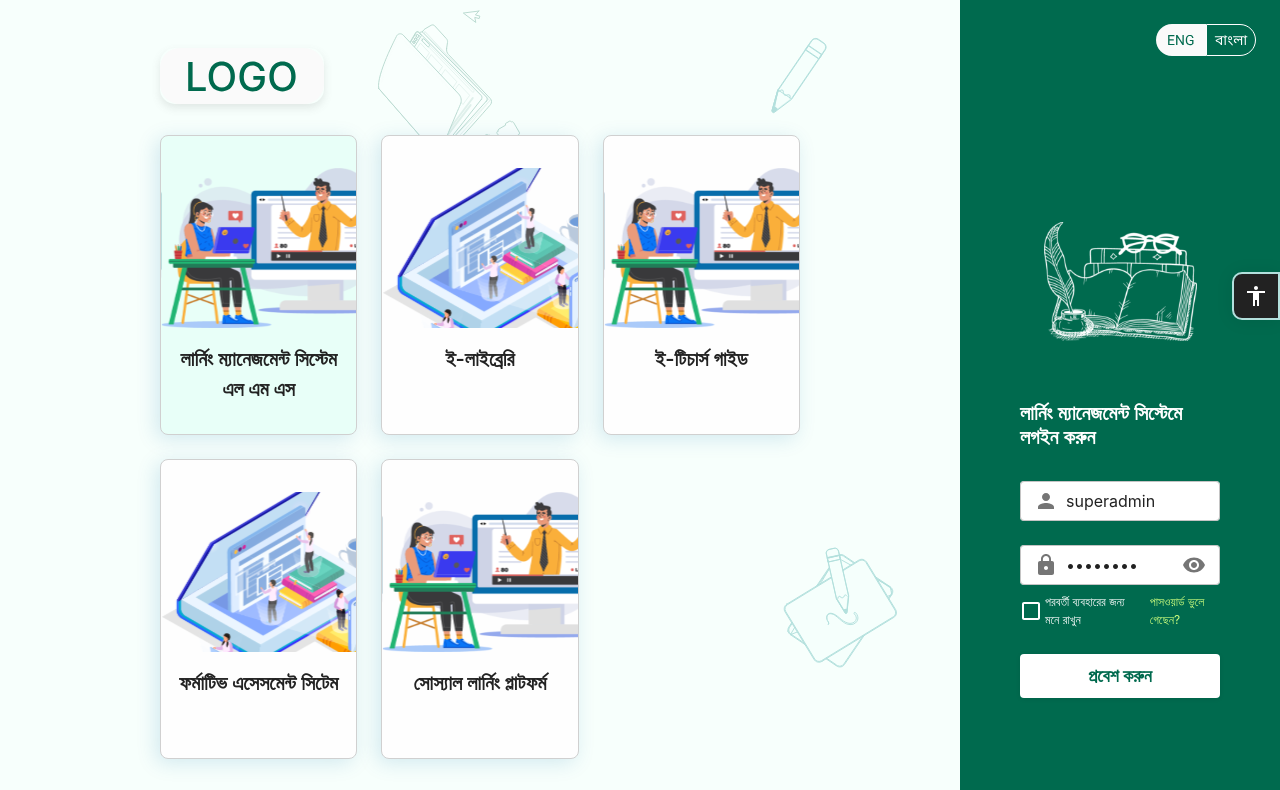
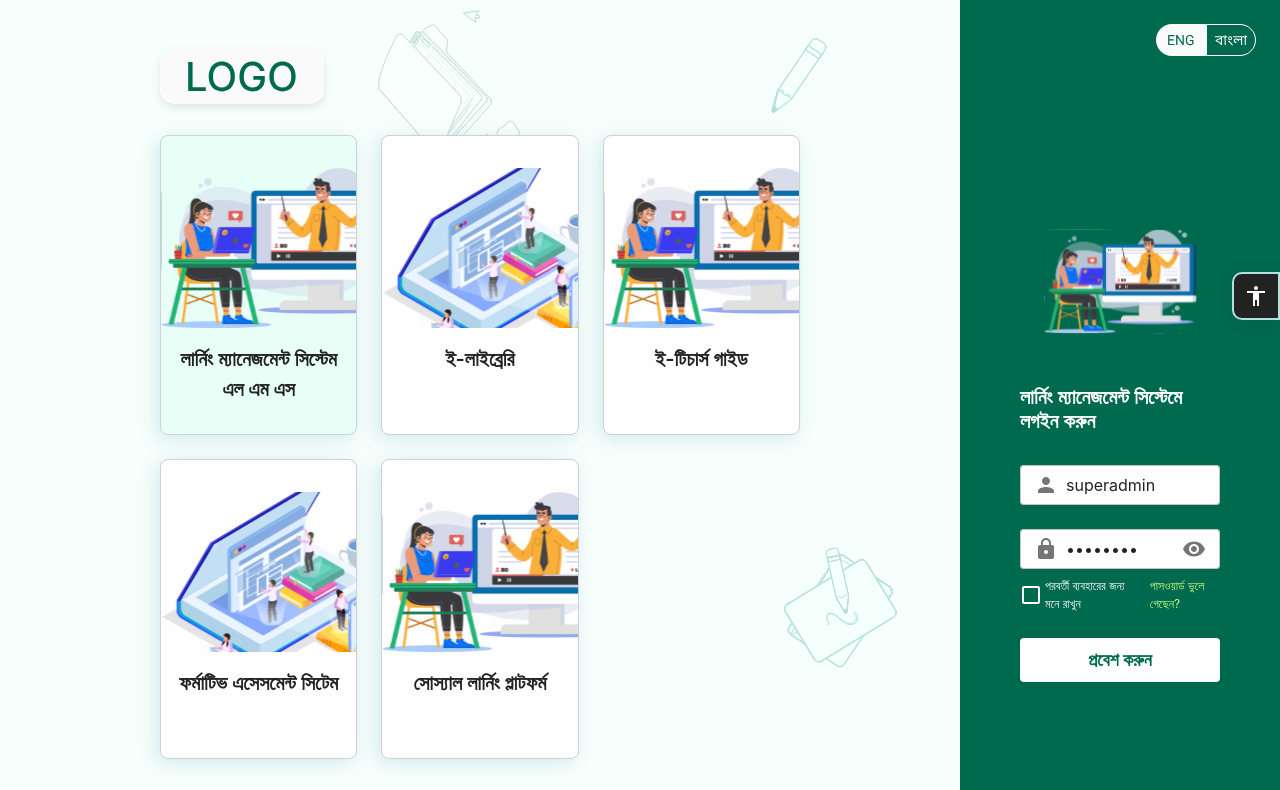
Before and after one commit to affan-habib/admin-panel, a React (Create React App) app: page /login in a window 1280 px wide. Shown: the top 790 px of the page. Built offline with nearby package versions, Linux system fonts and the light colour scheme.

Commit message:
login page updated

```diff
--- a/src/core/auth/LoginPage.tsx
+++ b/src/core/auth/LoginPage.tsx
@@ -15,12 +15,15 @@ import LoginForm from 'views/auth/LoginForm';
 import LanguageSelect from 'components/common/LanguageSelect';
 import backgroundLogin from '../../assets/backgroundLogin.svg';
 import loginImage from '../../assets/login-asset.svg';
-
+import image2 from '../../assets/eLibrary.svg';
+import image3 from '../../assets/teachersGuide.svg';
 const LoginPage: React.FC = () => {
   const { t } = useTranslation();
   const [loginPageTitle, setLoginPageTitle] = useState(
     'learningManagementSystem',
   );
+
+  console.log(loginPageTitle);
 
   const handleCardClick = (value: string) => {
     setLoginPageTitle(value);
@@ -63,8 +66,12 @@ const LoginPage: React.FC = () => {
             <LanguageSelect />
           </Box>
           <Grid item xs={12} display="flex" direction="column" px={5} mt={20}>
-            <Box display="flex" justifyContent="center" mb={5}>
-              <img src={loginImage} alt="ss" style={{ width: '153px', height: '119px' }} />
+            <Box display="flex" justifyContent="center" mb={3}>
+              {loginPageTitle  == 'learningManagementSystem' && <img src={image3} alt="ss" style={{ width: '153px', height: '119px' }} />}
+              {loginPageTitle  == 'eLibrary' && <img src={image2} alt="ss" style={{ width: '153px', height: '119px' }} />}
+              {loginPageTitle  == 'teachersGuide' && <img src={image3} alt="ss" style={{ width: '153px', height: '119px' }} />}
+              {loginPageTitle  == 'formativeAssessmentSystem' && <img src={image2} alt="ss" style={{ width: '153px', height: '119px' }} />}
+              {loginPageTitle  == 'socialLearningPlatform' && <img src={image3} alt="ss" style={{ width: '153px', height: '119px' }} />}
             </Box>
             <Box style={{ padding: 20, minHeight: 330, }} px={30}>
               <Typography variant="h6" color="white" mb={2}>
```
